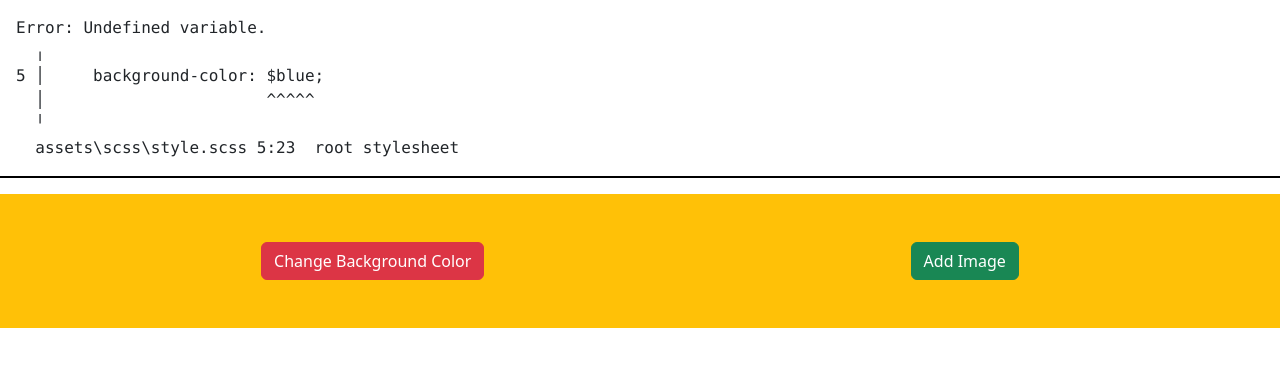
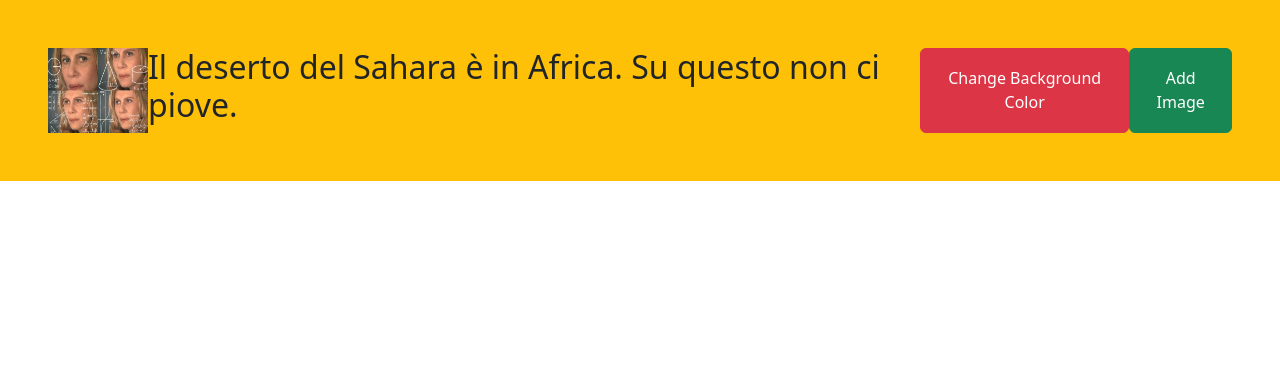
Before and after one commit to EarthDragon10/U2-W6-D3-Esercizio, a website: page index.html in a window 1280 px wide. Drawn offline with nearby package versions, Linux system fonts and the light colour scheme; files whose address does not match are found by name.

Commit message:
add some sass rules

```diff
--- a/assets/scss/style.scss
+++ b/assets/scss/style.scss
@@ -2,9 +2,16 @@
 // @import "./variables"
 
 body {
-    background-color: $blue;
+
+    // background-color: $blue;
+    #logo {
+        width: 100px
+    }
+
+    #img-box {
+        img {
+            margin-right: 2rem;
+        }
+    }
+
 }
-
-img {
-    margin-right: 2rem;
-}
--- a/index.html
+++ b/index.html
@@ -15,7 +15,9 @@
     <div id="banner">
         <div class="container-fluid">
             <div class="row">
-                <div class="col bg-warning p-5 d-flex justify-content-around">
+                <div class="col bg-warning p-5 d-flex justify-content-around align-content-center">
+                    <img id="logo" src="./assets/img/img_1.jpg" alt="immagine">
+                    <h2>Il deserto del Sahara è in Africa. Su questo non ci piove.</h2>
                     <button type="button" onclick="changeBgColor()" class="btn btn-danger">Change Background
                         Color</button>
                     <button type="button" onclick="insertImg()" class="btn btn-success">Add Image</button>
```
Also changed, not shown: assets/css/style.css, 1 other file.
